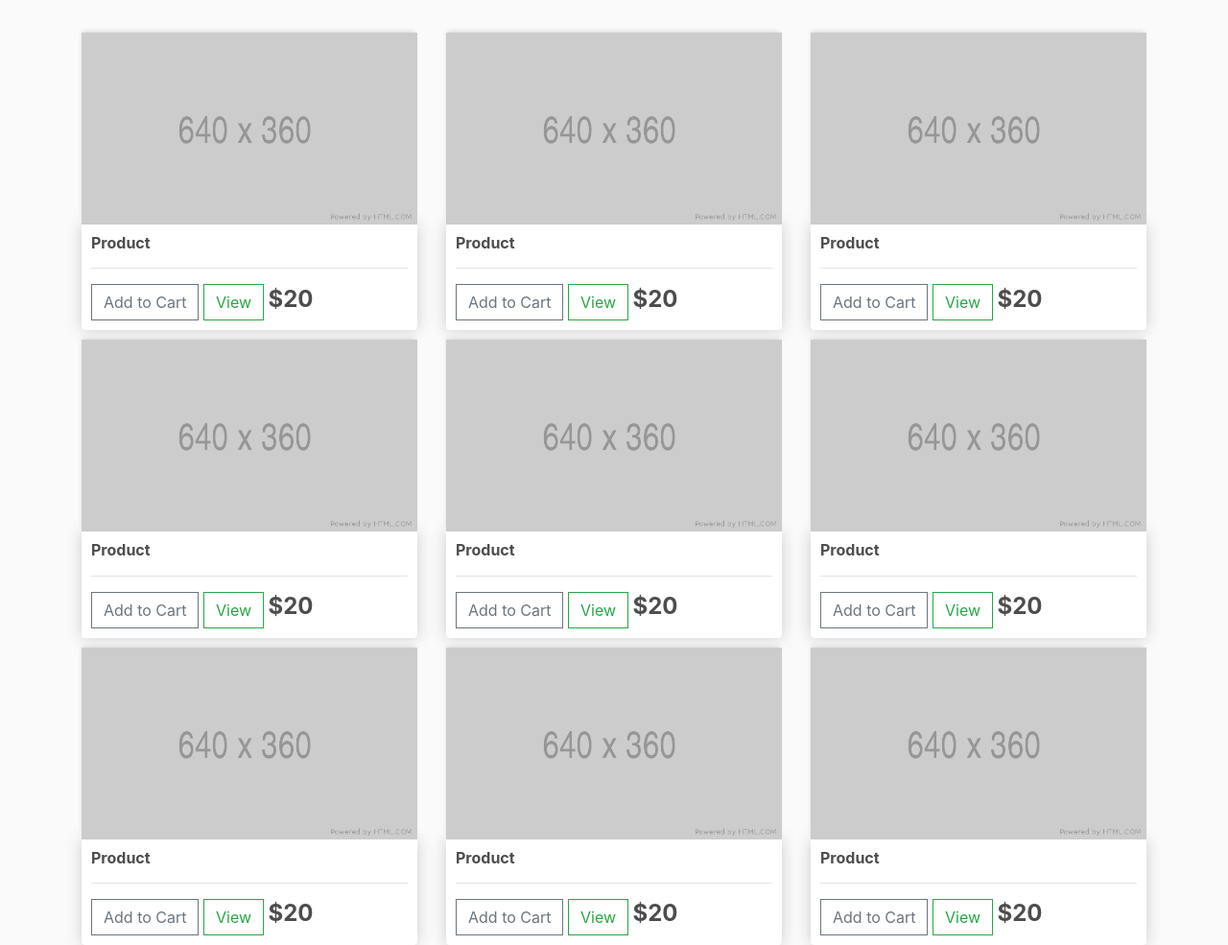
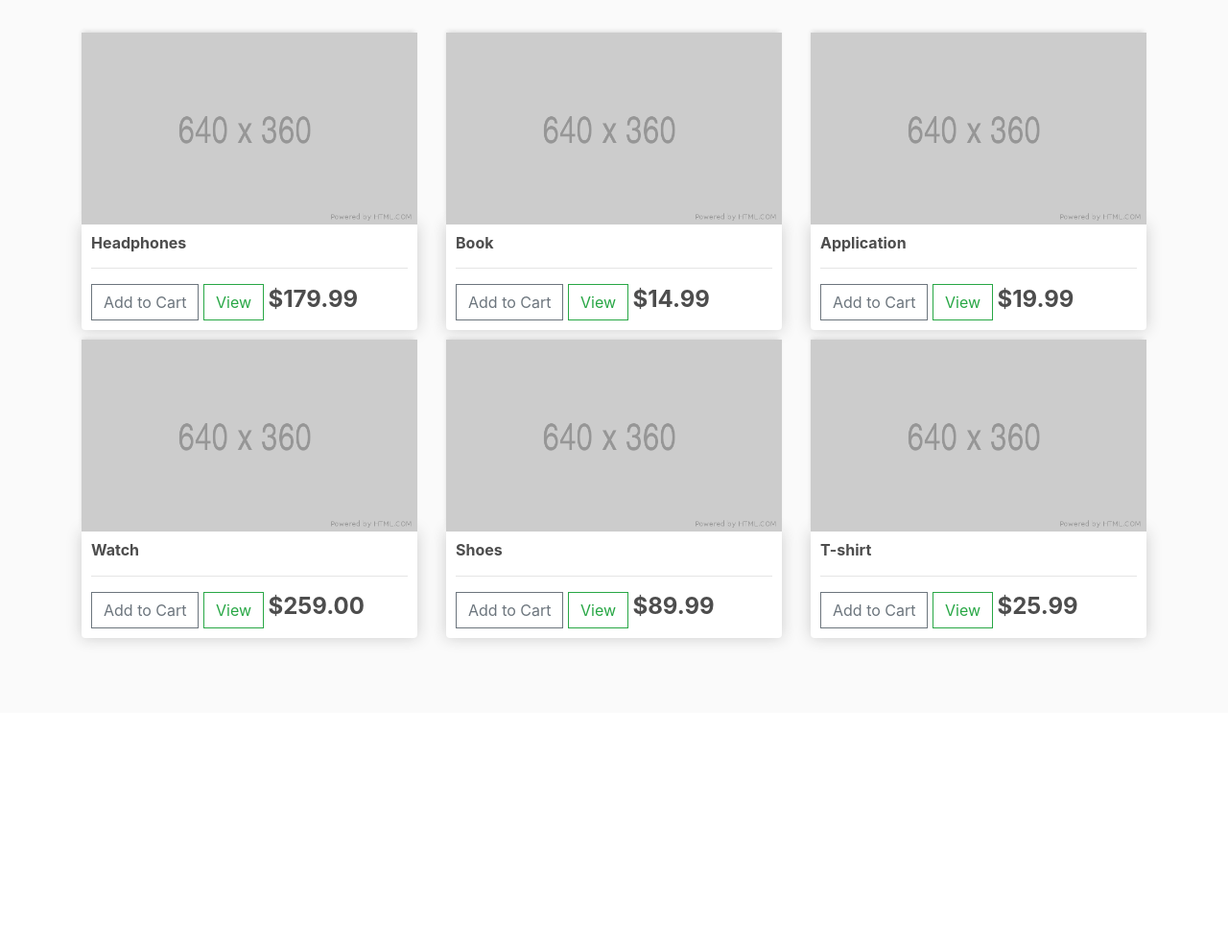
Before and after one commit to NAchref/Multi-Cloud-Application-with-Load-Balancing-on-AWS-and-Azure, a Django app: page / in a window 1280 px wide. Shown: the part 57-1042 px from the top of the page at 96% size. After the commit the page ends 730 px from the top, so only its background shows below. Run offline with Django 4.2, Linux system fonts and the light colour scheme; data comes from the database, SQL or seed files in the repository; some libraries are stand-ins or nearby versions.

Commit message:
render data to template store

```diff
--- a/SPRINT 1 - The Application/store/templates/store/store.html
+++ b/SPRINT 1 - The Application/store/templates/store/store.html
@@ -2,124 +2,20 @@
 {% load static %}
 {% block content %}
 	<div class="row">
+		{% for product in products %}
 		<div class="col-lg-4">
 			<img class="thumbnail" src="{% static 'images/placeholder.png' %}">
 			<div class="box-element product">
-				<h6><strong>Product</strong></h6>
+				<h6><strong>{{product.name}}</strong></h6>
 				<hr>
 
 				<button  class="btn btn-outline-secondary add-btn">Add to Cart</button>
 				<a class="btn btn-outline-success" href="#">View</a>
-				<h4 style="display: inline-block; "><strong>$20</strong></h4>
+				<h4 style="display: inline-block; "><strong>${{product.price|floatformat:2}}</strong></h4>
 
 			</div>
 		</div>
-
-		<div class="col-lg-4">
-			<img class="thumbnail" src="{% static 'images/placeholder.png' %}">
-			<div class="box-element product">
-				<h6><strong>Product</strong></h6>
-				<hr>
-
-				<button  class="btn btn-outline-secondary add-btn">Add to Cart</button>
-				<a class="btn btn-outline-success" href="#">View</a>
-				<h4 style="display: inline-block; "><strong>$20</strong></h4>
-
-			</div>
+		{% endfor %}
 		</div>
 
-		<div class="col-lg-4">
-			<img class="thumbnail" src="{% static 'images/placeholder.png' %}">
-			<div class="box-element product">
-				<h6><strong>Product</strong></h6>
-				<hr>
-
-				<button  class="btn btn-outline-secondary add-btn">Add to Cart</button>
-				<a class="btn btn-outline-success" href="#">View</a>
-				<h4 style="display: inline-block; "><strong>$20</strong></h4>
-
-			</div>
-		</div>
-	</div>
-	<div class="row">
-		<div class="col-lg-4">
-			<img class="thumbnail" src="{% static 'images/placeholder.png' %}">
-			<div class="box-element product">
-				<h6><strong>Product</strong></h6>
-				<hr>
-
-				<button  class="btn btn-outline-secondary add-btn">Add to Cart</button>
-				<a class="btn btn-outline-success" href="#">View</a>
-				<h4 style="display: inline-block; "><strong>$20</strong></h4>
-
-			</div>
-		</div>
-
-		<div class="col-lg-4">
-			<img class="thumbnail" src="{% static 'images/placeholder.png' %}">
-			<div class="box-element product">
-				<h6><strong>Product</strong></h6>
-				<hr>
-
-				<button  class="btn btn-outline-secondary add-btn">Add to Cart</button>
-				<a class="btn btn-outline-success" href="#">View</a>
-				<h4 style="display: inline-block; "><strong>$20</strong></h4>
-
-			</div>
-		</div>
-
-		<div class="col-lg-4">
-			<img class="thumbnail" src="{% static 'images/placeholder.png' %}">
-			<div class="box-element product">
-				<h6><strong>Product</strong></h6>
-				<hr>
-
-				<button  class="btn btn-outline-secondary add-btn">Add to Cart</button>
-				<a class="btn btn-outline-success" href="#">View</a>
-				<h4 style="display: inline-block; "><strong>$20</strong></h4>
-
-			</div>
-		</div>
-	</div>
-	<div class="row">
-		<div class="col-lg-4">
-			<img class="thumbnail" src="{% static 'images/placeholder.png' %}">
-			<div class="box-element product">
-				<h6><strong>Product</strong></h6>
-				<hr>
-
-				<button  class="btn btn-outline-secondary add-btn">Add to Cart</button>
-				<a class="btn btn-outline-success" href="#">View</a>
-				<h4 style="display: inline-block; "><strong>$20</strong></h4>
-
-			</div>
-		</div>
-
-		<div class="col-lg-4">
-			<img class="thumbnail" src="{% static 'images/placeholder.png' %}">
-			<div class="box-element product">
-				<h6><strong>Product</strong></h6>
-				<hr>
-
-				<button  class="btn btn-outline-secondary add-btn">Add to Cart</button>
-				<a class="btn btn-outline-success" href="#">View</a>
-				<h4 style="display: inline-block; "><strong>$20</strong></h4>
-
-			</div>
-		</div>
-
-		<div class="col-lg-4">
-			<img class="thumbnail" src="{% static 'images/placeholder.png' %}">
-			<div class="box-element product">
-				<h6><strong>Product</strong></h6>
-				<hr>
-
-				<button  class="btn btn-outline-secondary add-btn">Add to Cart</button>
-				<a class="btn btn-outline-success" href="#">View</a>
-				<h4 style="display: inline-block; "><strong>$20</strong></h4>
-
-			</div>
-		</div>
-	</div>
-
 {% endblock content %}
--- a/SPRINT 1 - The Application/store/views.py
+++ b/SPRINT 1 - The Application/store/views.py
@@ -1,11 +1,13 @@
 from django.shortcuts import render
+from .models import *
 
 
 #create your views here
 
 
 def store(request):
-     context = {}
+     products = Product.objects.all()
+     context = {'products':products}
      return render(request, 'store/store.html', context)
 
 def cart(request):
```
